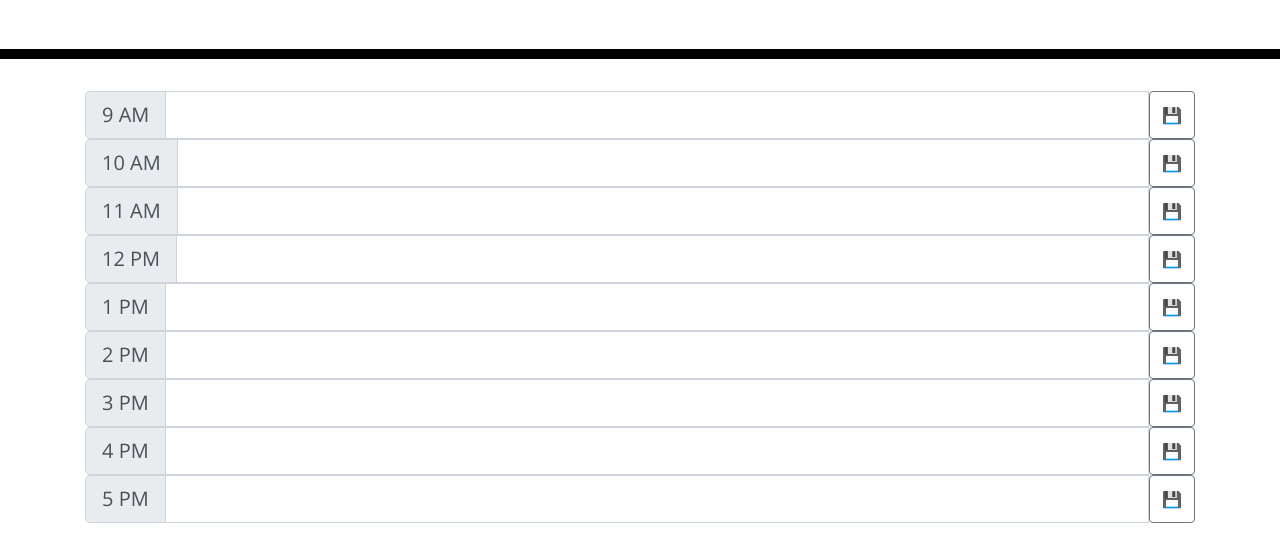
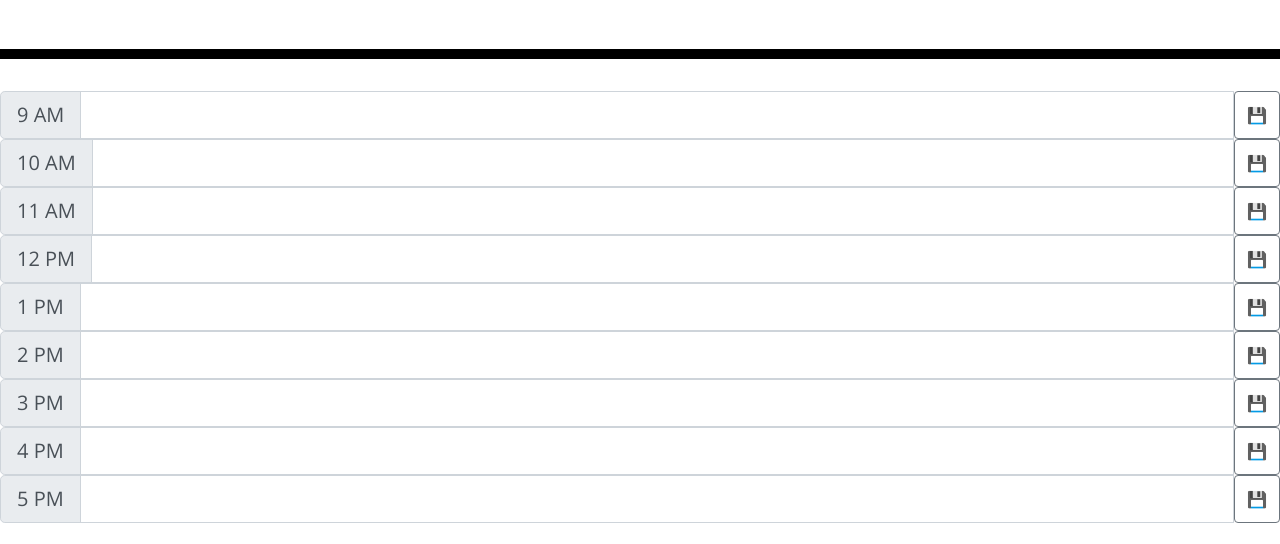
Before and after one commit to LRumgay/Work-Schedule-BCS, a plain HTML site: page index.html in a window 1280 px wide. Shown: the part 256-800 px from the top of the page. Drawn offline with nearby package versions, Linux system fonts and the light colour scheme.

Commit message:
Local storage not working, html works, and css needs work

```diff
--- a/index.html
+++ b/index.html
@@ -29,80 +29,83 @@
       <p id="currentDay" class="lead"></p>
       <h2 id="now">00:00:00</h2>
     </header>
-    <div class="container">
+
+    <form id="Planner">
       <div class="input-group input-group-lg">
         <div class="input-group-prepend">
           <span class="input-group-text" id="inputGroup-sizing-lg">9 AM</span>
         </div>
-        <input type="text" class="form-control" aria-label="Sizing example input" aria-describedby="inputGroup-sizing-lg">
-        <button class="btn btn-outline-secondary" type="button" id="button-addon2">💾</button>
+        <input type="text" class="form-control" aria-label="Sizing example input" aria-describedby="inputGroup-sizing-lg" id="comment">
+        <button class="btn btn-outline-secondary" type="button" id="SubButton">💾</button>
       </div>
 
       <div class="input-group input-group-lg">
         <div class="input-group-prepend">
           <span class="input-group-text" id="inputGroup-sizing-lg">10 AM</span>
         </div>
-        <input type="text" class="form-control" aria-label="Sizing example input" aria-describedby="inputGroup-sizing-lg">
-        <button class="btn btn-outline-secondary" type="button" id="button-addon2">💾</button>
+        <input type="text" class="form-control" aria-label="Sizing example input" aria-describedby="inputGroup-sizing-lg" id="comment">
+        <button class="btn btn-outline-secondary" type="button" id="SubButton">💾</button>
       </div>
 
       <div class="input-group input-group-lg">
         <div class="input-group-prepend">
           <span class="input-group-text" id="inputGroup-sizing-lg">11 AM</span>
         </div>
-        <input type="text" class="form-control" aria-label="Sizing example input" aria-describedby="inputGroup-sizing-lg">
-        <button class="btn btn-outline-secondary" type="button" id="button-addon2">💾</button>
+        <input type="text" class="form-control" aria-label="Sizing example input" aria-describedby="inputGroup-sizing-lg" id="comment">
+        <button class="btn btn-outline-secondary" type="button" id="SubButton">💾</button>
       </div>
 
       <div class="input-group input-group-lg">
         <div class="input-group-prepend">
           <span class="input-group-text" id="inputGroup-sizing-lg">12 PM</span>
         </div>
-        <input type="text" class="form-control" aria-label="Sizing example input" aria-describedby="inputGroup-sizing-lg">
-        <button class="btn btn-outline-secondary" type="button" id="button-addon2">💾</button>
+        <input type="text" class="form-control" aria-label="Sizing example input" aria-describedby="inputGroup-sizing-lg" id="comment">
+        <button class="btn btn-outline-secondary" type="button" id="SubButton">💾</button>
       </div>
 
       <div class="input-group input-group-lg">
         <div class="input-group-prepend">
           <span class="input-group-text" id="inputGroup-sizing-lg">1 PM</span>
         </div>
-        <input type="text" class="form-control" aria-label="Sizing example input" aria-describedby="inputGroup-sizing-lg">
-        <button class="btn btn-outline-secondary" type="button" id="button-addon2">💾</button>
+        <input type="text" class="form-control" aria-label="Sizing example input" aria-describedby="inputGroup-sizing-lg" id="comment">
+        <button class="btn btn-outline-secondary" type="button" id="SubButton">💾</button>
       </div>
 
       <div class="input-group input-group-lg">
         <div class="input-group-prepend">
           <span class="input-group-text" id="inputGroup-sizing-lg">2 PM</span>
         </div>
-        <input type="text" class="form-control" aria-label="Sizing example input" aria-describedby="inputGroup-sizing-lg">
-        <button class="btn btn-outline-secondary" type="button" id="button-addon2">💾</button>
+        <input type="text" class="form-control" aria-label="Sizing example input" aria-describedby="inputGroup-sizing-lg" id="comment">
+        <button class="btn btn-outline-secondary" type="button" id="SubButton">💾</button>
       </div>
 
       <div class="input-group input-group-lg">
         <div class="input-group-prepend">
           <span class="input-group-text" id="inputGroup-sizing-lg">3 PM</span>
         </div>
-        <input type="text" class="form-control" aria-label="Sizing example input" aria-describedby="inputGroup-sizing-lg">
-        <button class="btn btn-outline-secondary" type="button" id="button-addon2">💾</button>
+        <input type="text" class="form-control" aria-label="Sizing example input" aria-describedby="inputGroup-sizing-lg" id="comment">
+        <button class="btn btn-outline-secondary" type="button" id="SubButton">💾</button>
       </div>
 
       <div class="input-group input-group-lg">
         <div class="input-group-prepend">
           <span class="input-group-text" id="inputGroup-sizing-lg">4 PM</span>
         </div>
-        <input type="text" class="form-control" aria-label="Sizing example input" aria-describedby="inputGroup-sizing-lg">
-        <button class="btn btn-outline-secondary" type="button" id="button-addon2">💾</button>
+        <input type="text" class="form-control" aria-label="Sizing example input" aria-describedby="inputGroup-sizing-lg" id="comment">
+        <button class="btn btn-outline-secondary" type="button" id="SubButton">💾</button>
       </div>
 
       <div class="input-group input-group-lg">
         <div class="input-group-prepend">
           <span class="input-group-text" id="inputGroup-sizing-lg">5 PM</span>
           </div>
-        <input type="text" class="form-control" aria-label="Sizing example input" aria-describedby="inputGroup-sizing-lg">
-      <button class="btn btn-outline-secondary" type="button" id="button-addon2">💾</button>
+        <input type="text" class="form-control" aria-label="Sizing example input" aria-describedby="inputGroup-sizing-lg" id="comment">
+      <button class="btn btn-outline-secondary" type="button" id="SubButton">💾</button>
       </div>
-      <!-- Timeblocks go here -->
-    </div>
+      </form>
+
+
+
     <script src="https://cdnjs.cloudflare.com/ajax/libs/jquery/3.2.1/jquery.min.js"></script>
     <script src="https://cdnjs.cloudflare.com/ajax/libs/moment.js/2.24.0/moment.min.js"></script>
     <script src="./java.js"></script>
--- a/java.js
+++ b/java.js
@@ -1,6 +1,20 @@
 let now = moment();
 
+//Clock//
 const currentTimeInterval = setInterval(function () {
     now = moment();
     $("#now").text(`${now.format('MMM DD, YYYY')} at ${now.format('HH:mm:ss')}`);
   }, 1000);
+
+
+
+var SubButton = document.getElementById("#SubButton")
+
+    SubButton.onclick = SubButton;
+
+
+function saveData(){
+  var input = document.getElementById("#Wplanner");
+  localStorage.setItem("Wplanner", input.value);
+  var storedValue = localStorage.getItem("Wplanner");
+}
```
